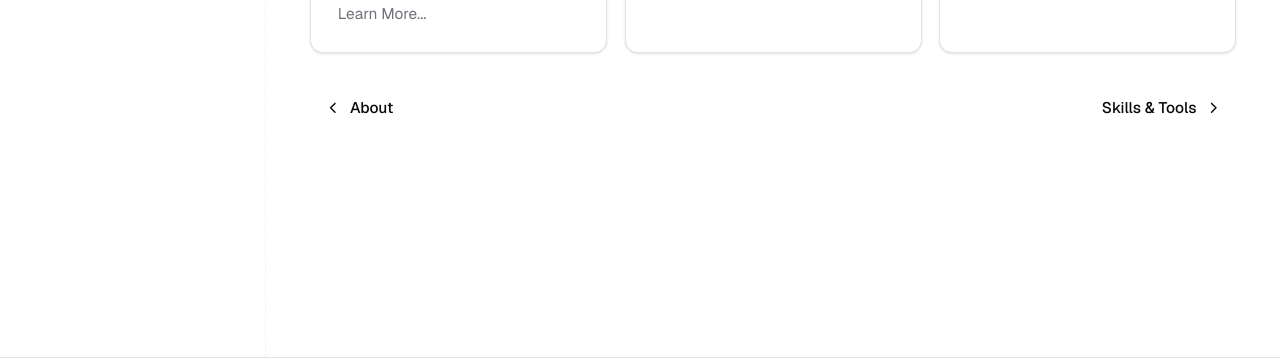
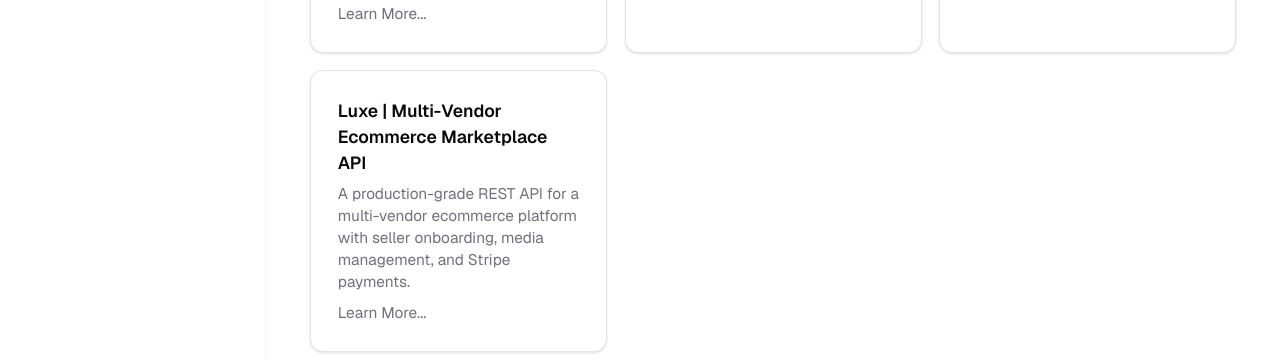
Before and after one commit to shahzaibalijamro/portfolio, a Next.js app: page /projects in a window 1280 px wide. Shown: the part 440-802 px from the top of the page. Built offline with nearby package versions, Linux system fonts and the light colour scheme; no server answers; the database is empty.

Commit message:
project added

```diff
--- a/constants/projects.ts
+++ b/constants/projects.ts
@@ -139,4 +139,72 @@
       github: 'https://github.com/shahzaibalijamro/jamro-tools',
     },
   },
+  {
+    title: 'Luxe | Multi-Vendor Ecommerce Marketplace API',
+    slug: 'luxe',
+    tagline:
+      'A production-grade REST API for a multi-vendor ecommerce platform with seller onboarding, media management, and Stripe payments.',
+    overview:
+      'Luxe is a full-featured ecommerce backend that powers a multi-vendor marketplace where sellers can open stores, manage products, and fulfill orders while buyers browse, review, and purchase. The API is built with NestJS 11 and TypeORM on top of PostgreSQL, with Cloudinary handling media, Stripe Connect handling seller onboarding and registration fees, and Nodemailer driving transactional email. Authentication supports both email/password and Google OAuth, with JWTs in HttpOnly cookies, role-based authorization, two-tier rate limiting, and a fully documented OpenAPI 3 surface.',
+    features: [
+      'Multi-vendor seller onboarding with Stripe Connect registration fees',
+      'Email/password and Google OAuth 2.0 authentication',
+      'JWT authentication with HttpOnly cookies and token versioning',
+      'Role-based authorization for USER, SELLER, and ADMIN',
+      'Product catalog with image and video media management',
+      'Many-to-many tag system for product categorization',
+      'Per-user cart with quantity updates and clearing',
+      'Order creation and per-item fulfillment status for sellers',
+      'Verified-buyer reviews with star ratings and media uploads',
+      'Favorites with per-product counts and bulk ID listing',
+      'Multiple contact information entries per user for shipping',
+      'Cloudinary integration for uploads, replacements, and deletion',
+      'Branded transactional email templates for password resets',
+      'Two-tier rate limiting with per-route opt-out',
+      'Helmet, HPP, and CORS allow-list security hardening',
+      'Full OpenAPI 3 documentation via Swagger UI at /docs',
+    ],
+    techStack: [
+      'NestJS 11',
+      'TypeScript 5.7',
+      'Node.js 20',
+      'TypeORM 0.3',
+      'PostgreSQL 16',
+      'Supabase',
+      'Passport.js',
+      'JWT',
+      'Google OAuth 2.0',
+      'bcrypt',
+      'Stripe Connect',
+      'Cloudinary',
+      'Nodemailer',
+      'Multer',
+      'class-validator',
+      'class-transformer',
+      'Helmet',
+      'HPP',
+      '@nestjs/throttler',
+      '@nestjs/swagger',
+    ],
+    challenges: [
+      'Designing a multi-vendor data model where orders span multiple sellers with per-item fulfillment.',
+      'Implementing seller registration flows with Stripe Connect and a one-time onboarding fee.',
+      'Coordinating media uploads, replacements, and deletions across Cloudinary and TypeORM.',
+      'Enforcing verified-buyer review eligibility while keeping the read path efficient.',
+      'Building two-tier rate limiting that protects auth flows without throttling legitimate traffic.',
+    ],
+    learnings: [
+      'Deep NestJS architecture with custom guards, interceptors, and decorators.',
+      'TypeORM relationship modeling including one-to-one, one-to-many, and many-to-many.',
+      'Stripe Connect Express onboarding and payment intent lifecycles.',
+      'Serverless-ready NestJS deployment via a Vercel-compatible wrapper.',
+      'Production security patterns: Helmet, HPP, validation pipes, and rate limiting.',
+    ],
+    feedback: true,
+    links: {
+      live: 'https://luxe-ecommerce-store-v1.vercel.app/',
+      github: 'https://github.com/shahzaibalijamro/mastering-nestjs',
+    },
+  },
+
 ];
```
